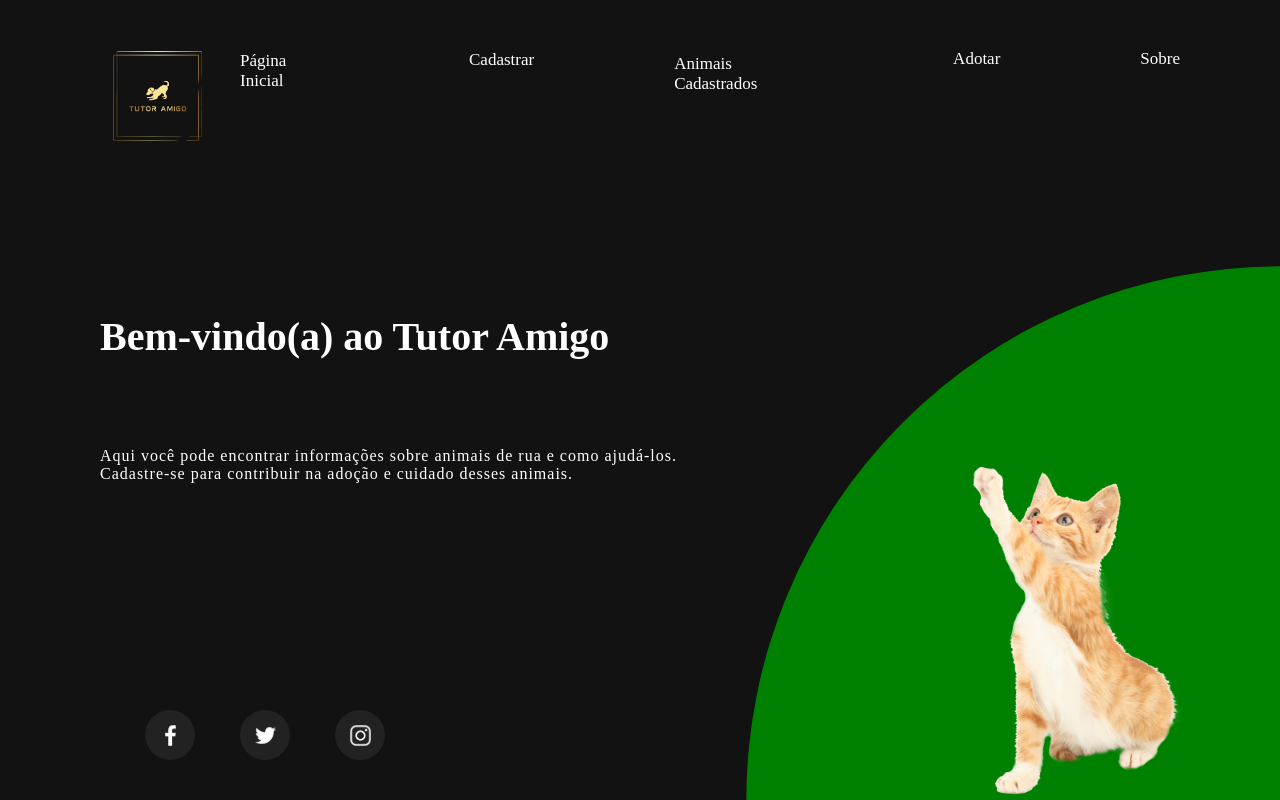
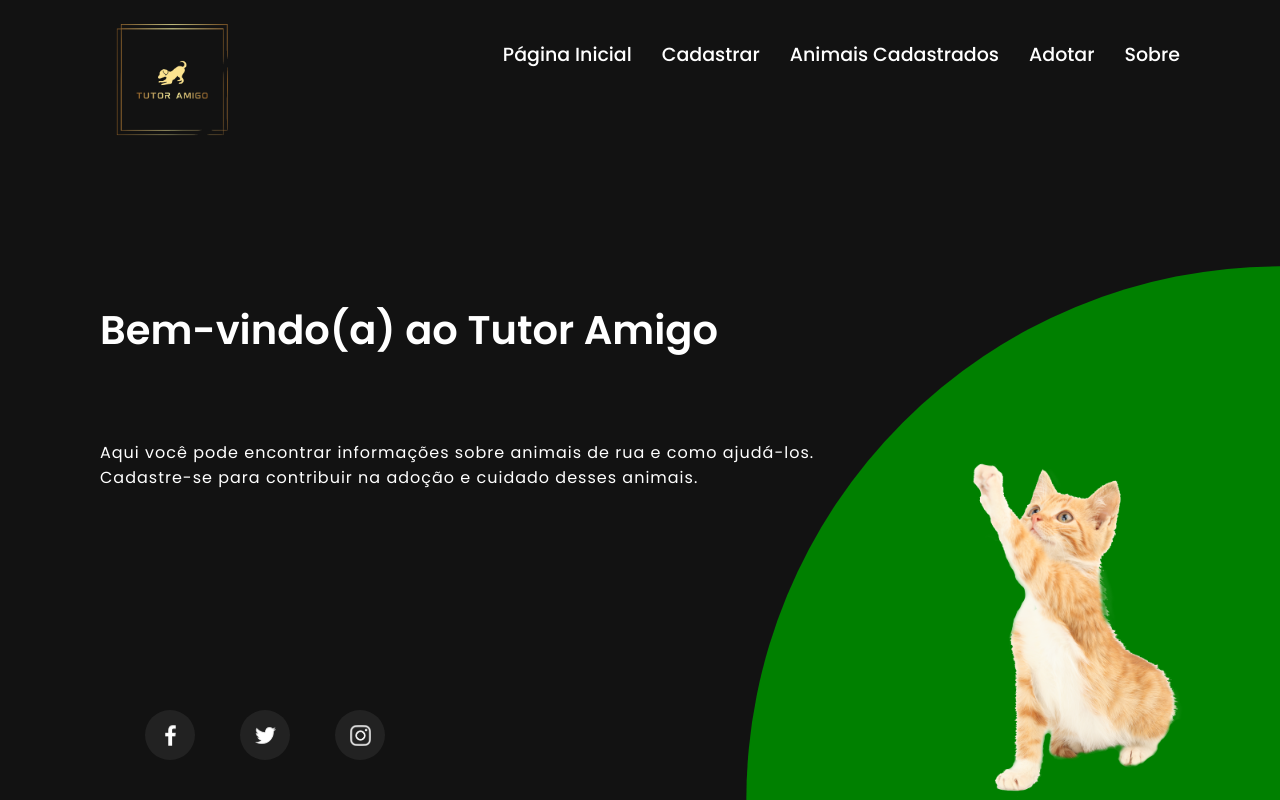
Before and after one commit to LuizFeSantana/UNIVESP-PI, a Django app: page / in a window 1280 px wide. Run offline with Django 4.2, Linux system fonts and the light colour scheme.

Commit message:
up style

```diff
--- a/Pagina_Web/app_cad_animal/static/css/style.css
+++ b/Pagina_Web/app_cad_animal/static/css/style.css
@@ -1,7 +1,10 @@
+@import url('https://fonts.googleapis.com/css2?family=Poppins:wght@200;300;400;500;600;700;800;900&display=swap');
+
 * {
     margin: 0;
     padding: 0;
     box-sizing: border-box;
+    font-family: 'Poppins', sans-serif;
 }
 
 section {
@@ -39,7 +42,8 @@ header {
 
 header .logo {
     position: fixed;
-    max-width: 120px;
+    max-width: 150px;
+    top: 10px;
 }
 
 header .Navigation ul {
@@ -47,32 +51,44 @@ header .Navigation ul {
     display: flex;
 }
 
+header .Navigation {
+    float: right;
+}
+
 header .Navigation li {
-    list-style: none;
+    display: inline-block;
+    margin-left: 20px;
+}
+
+header .Navigation li:first-child {
+    margin-left: 0;
 }
 
 header .Navigation li a {
-    color: white;
     display: inline-block;
+    color: #fff;
+    font-weight: 500;
     text-decoration: none;
-    font-weight: 500;
-    font-size: 17px;
-    margin-left: 140px;
-    margin-top: 5%;
+    font-size: 19px;
+    margin-left: 10px;
 }
-.content{
+
+.content {
     position: relative;
     width: 100%;
     display: flex;
     align-items: center;
     justify-content: space-between;
 }
-.content .text{
+
+.content .text {
     position: relative;
     max-width: 600px;
     margin-right: 20px;
+    white-space: nowrap;
 }
-.content .text h2{
+
+.content .text h2 {
     color: #fff;
     font-size: 2.5em;
     margin-bottom: 90px;
@@ -80,11 +96,12 @@ header .Navigation li a {
     font-weight: 600;
 }
 
-.content .text p{
+.content .text p {
     color: #fff;
     letter-spacing: 1px;
 }
-.content .text a{
+
+.content .text a {
     display: inline-block;
     margin-top: 50px;
     padding: 10px 25px;
@@ -96,10 +113,12 @@ header .Navigation li a {
     border-radius: 30px;
     transition: 0.3s ease-in-out;
 }
-.content .text a:hover{
+
+.content .text a:hover {
     transform: translateY(-10px);
 }
-.icons{
+
+.icons {
     position: absolute;
     bottom: 40px;
     left: 100px;
@@ -107,10 +126,12 @@ header .Navigation li a {
     justify-content: center;
     align-items: center;
 }
-.icons li{
+
+.icons li {
     list-style: none;
 }
-.icons li a{
+
+.icons li a {
     display: inline-block;
     margin-left: 45px;
     background: #222;
@@ -120,33 +141,41 @@ header .Navigation li a {
     justify-content: center;
     align-items: center;
     border-radius: 50%;
-    transition:  0.3s ease-in-out;
+    transition: 0.3s ease-in-out;
 }
-.icons li a:hover{
+
+.icons li a:hover {
     background: #e51e2a;
     transform: translateY(-10px);
 }
-.icons li a img{
+
+.icons li a img {
     filter: invert(1);
     transform: scale(0.5);
 }
-.boxImg{
+
+.boxImg {
     position: absolute;
     right: 0;
     bottom: -40px;
 }
-.boxImg img{
+
+.boxImg img {
     width: 400px;
 }
-.boxImg .img1{
+
+.boxImg .img1 {
     transform: rotate(0deg)
 }
-.boxImg .img2{
+
+.boxImg .img2 {
     transform: rotate(5deg)
 }
-.boxImg .img3{
+
+.boxImg .img3 {
     transform: rotate(15deg)
 }
-.boxImg .img4{
+
+.boxImg .img4 {
     transform: rotate(-15deg)
 }
```
